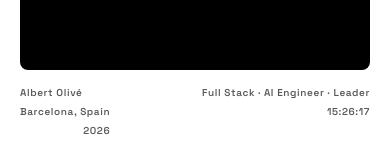
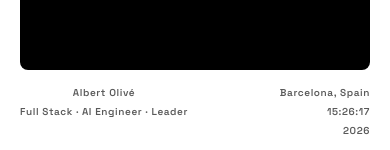
Before and after one commit to albertolive/albert-portfolio, a Next.js app: page / in a window 390 px wide. Shown: the part 691-841 px from the top of the page. Built offline with nearby package versions, Linux system fonts and the light colour scheme.

Commit message:
Fix mobile footer: stack bar groups so year stays right-aligned

```diff
--- a/app/page.module.css
+++ b/app/page.module.css
@@ -135,9 +135,9 @@
   }
 
   .bottomBar {
-    display: grid;
-    grid-template-columns: auto auto;
+    display: flex;
     justify-content: space-between;
+    align-items: flex-start;
     height: auto;
     gap: 6px 16px;
     padding: 16px 20px;
@@ -146,10 +146,23 @@
   }
 
   .barGroup {
-    display: contents;
+    display: flex;
+    flex-direction: column;
+    gap: 6px;
+    min-width: 0;
   }
 
   .barRight {
+    align-items: flex-end;
+    flex-shrink: 0;
     text-align: right;
   }
+
+  .barItem {
+    white-space: normal;
+  }
+
+  .barRight .barItem {
+    white-space: nowrap;
+  }
 }
```
